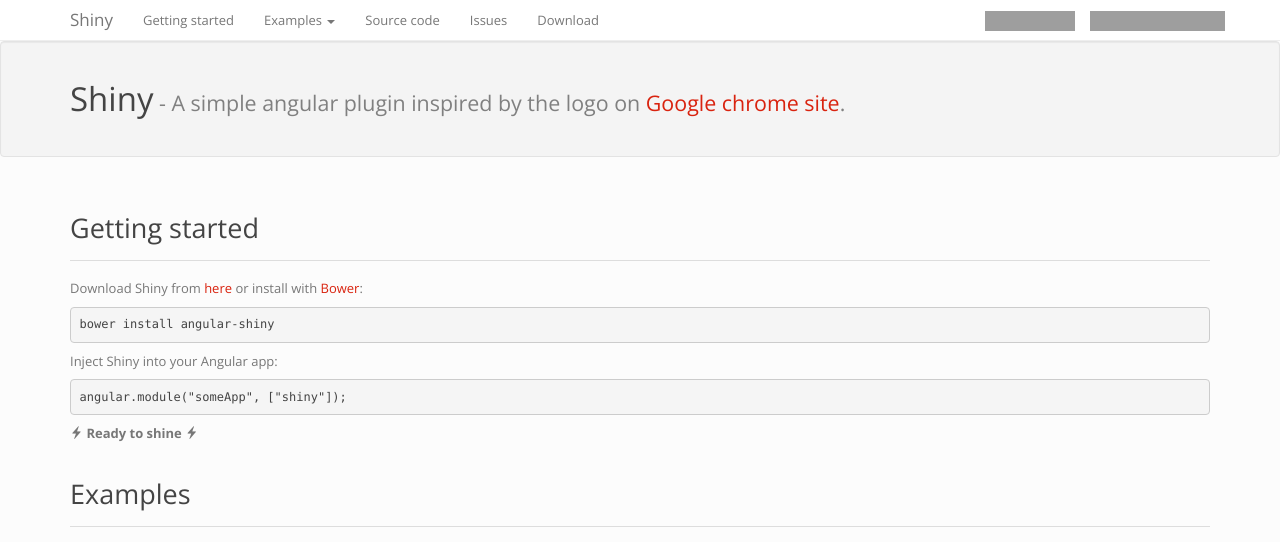
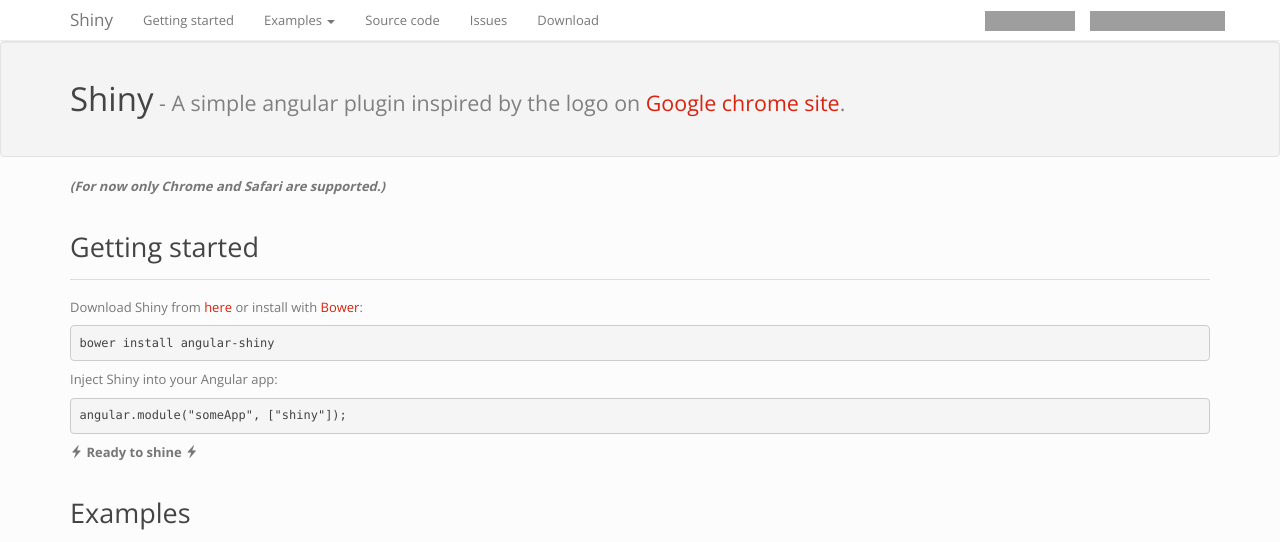
Before and after one commit to x1a0/angular-shiny, a plain HTML site: page index.html in a window 1280 px wide. Shown: the top 542 px of the page. Drawn offline with nearby package versions, Linux system fonts and the light colour scheme; grey boxes are pictures that could not be loaded; some icons are missing.

Commit message:
Update index.html

```diff
--- a/index.html
+++ b/index.html
@@ -94,6 +94,7 @@
   </div>
 
   <div class="container">
+    <strong><em>(For now only Chrome and Safari are supported.)</em></strong>
     <section id="getting-started">
       <div class="page-header"><h2>Getting started</h2></div>
       <p>Download Shiny from <a href="https://github.com/x1a0/angular-shiny/releases">here</a> or install with <a href="http://bower.io/">Bower</a>:</p>
```
